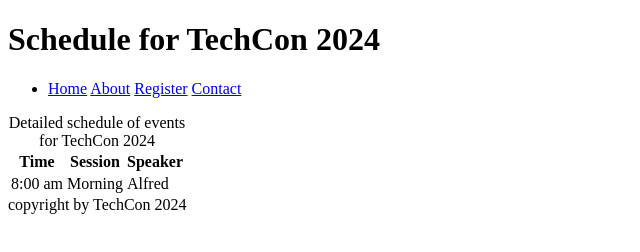
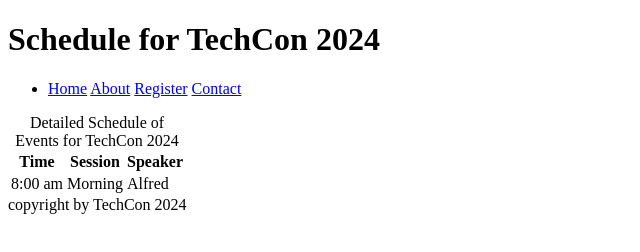
Before and after one commit to Ivy010/TechCon_HTML, a plain HTML site: page techcon_website/schedule.html in a window 1280 px wide. Shown: the whole page, without its empty margins (0-640 px from the left). Drawn offline with Linux system fonts and the light colour scheme.

Commit message:
Update schedule.html

```diff
--- a/techcon_website/schedule.html
+++ b/techcon_website/schedule.html
@@ -20,7 +20,7 @@
         </header>
         <main>
             <table>
-                <caption>Detailed schedule of events for TechCon 2024</caption>
+                <caption>Detailed Schedule of Events for TechCon 2024</caption>
                     <tr>
                         <th scope="row">Time</th>
                         <th scope="row">Session</th>
```
